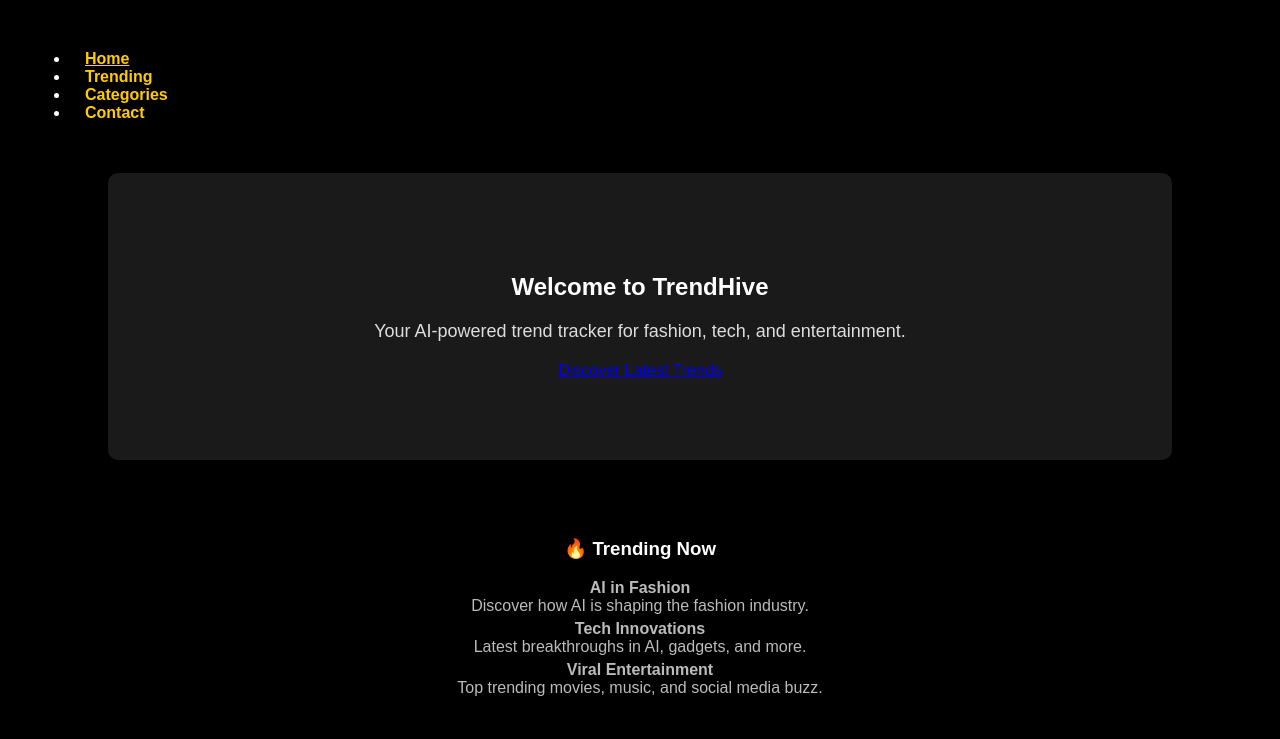
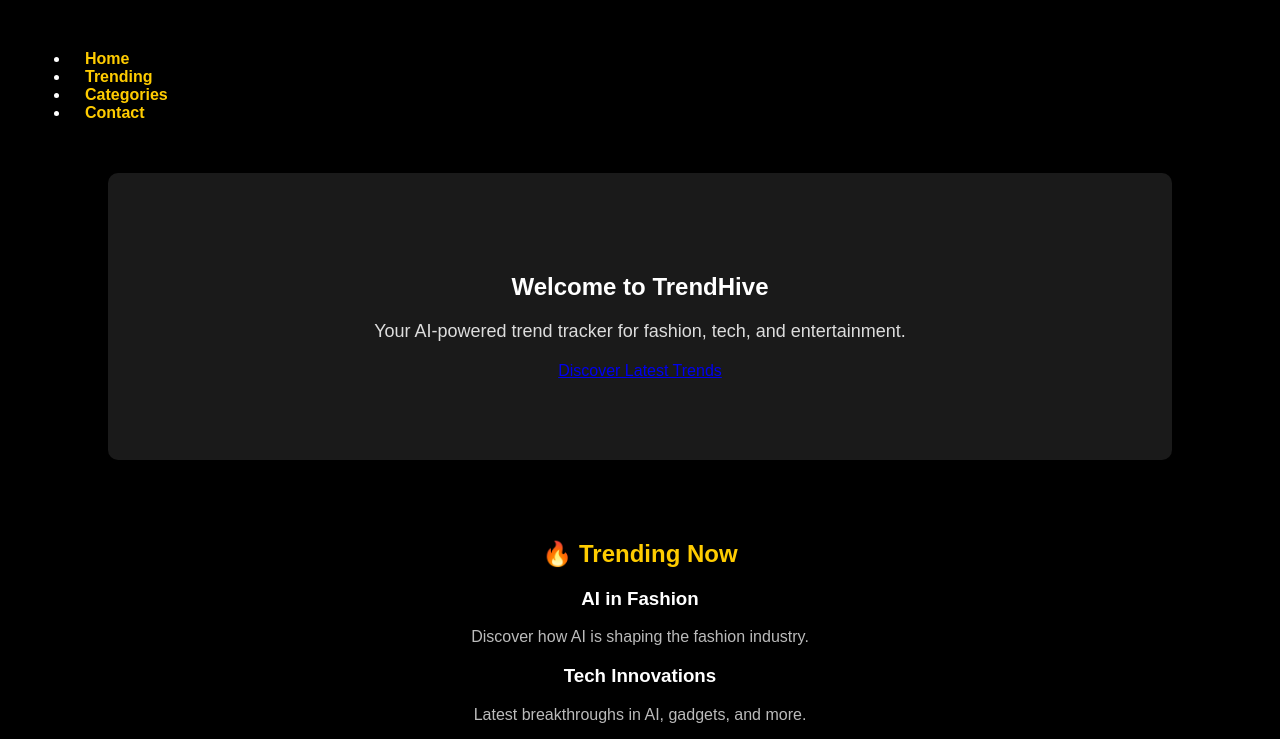
Before and after one commit to TSRWEBDEVELOPER/trendhive.github.io, a plain HTML site: page index.html in a window 1280 px wide. Shown: the part 61-800 px from the top of the page. Drawn offline with Linux system fonts and the light colour scheme.

Commit message:
Update index.html

```diff
--- a/index.html
+++ b/index.html
@@ -9,10 +9,10 @@
 <body>
 
     <header>
-        <h1 class="logo">TrendHive</h1>
+        <h1>TrendHive</h1>
         <nav>
             <ul>
-                <li><a href="#" class="active">Home</a></li>
+                <li><a href="#">Home</a></li>
                 <li><a href="#">Trending</a></li>
                 <li><a href="#">Categories</a></li>
                 <li><a href="#">Contact</a></li>
@@ -21,21 +21,30 @@
     </header>
 
     <section class="hero">
-        <div class="hero-content">
-            <h2>Welcome to TrendHive</h2>
-            <p>Your AI-powered trend tracker for fashion, tech, and entertainment.</p>
-            <a href="#" class="cta-button">Discover Latest Trends</a>
+        <h2>Welcome to TrendHive</h2>
+        <p>Your AI-powered trend tracker for fashion, tech, and entertainment.</p>
+        <a href="#" class="btn">Discover Latest Trends</a>
+    </section>
+
+    <!-- Trending Section Added -->
+    <section class="trending">
+        <h2>🔥 Trending Now</h2>
+        <div class="trending-items">
+            <div class="trending-item">
+                <h3>AI in Fashion</h3>
+                <p>Discover how AI is shaping the fashion industry.</p>
+            </div>
+            <div class="trending-item">
+                <h3>Tech Innovations</h3>
+                <p>Latest breakthroughs in AI, gadgets, and more.</p>
+            </div>
+            <div class="trending-item">
+                <h3>Viral Entertainment</h3>
+                <p>Top trending movies, music, and social media buzz.</p>
+            </div>
         </div>
     </section>
-
-    <section class="trending">
-        <h3>🔥 Trending Now</h3>
-        <div class="trending-content">
-            <p><strong>AI in Fashion</strong> <br>Discover how AI is shaping the fashion industry.</p>
-            <p><strong>Tech Innovations</strong> <br>Latest breakthroughs in AI, gadgets, and more.</p>
-            <p><strong>Viral Entertainment</strong> <br>Top trending movies, music, and social media buzz.</p>
-        </div>
-    </section>
+    <!-- End of Trending Section -->
 
     <footer>
         <p>© 2025 TrendHive. All rights reserved.</p>
```
